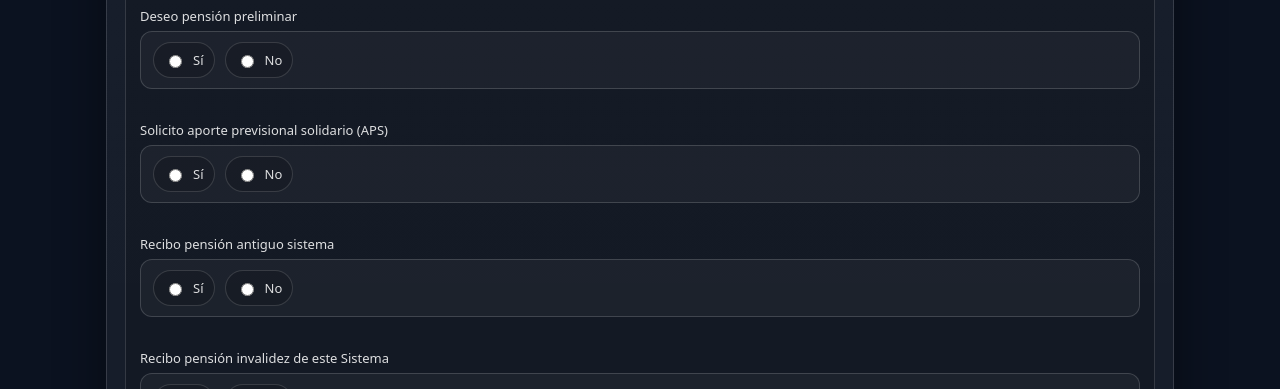
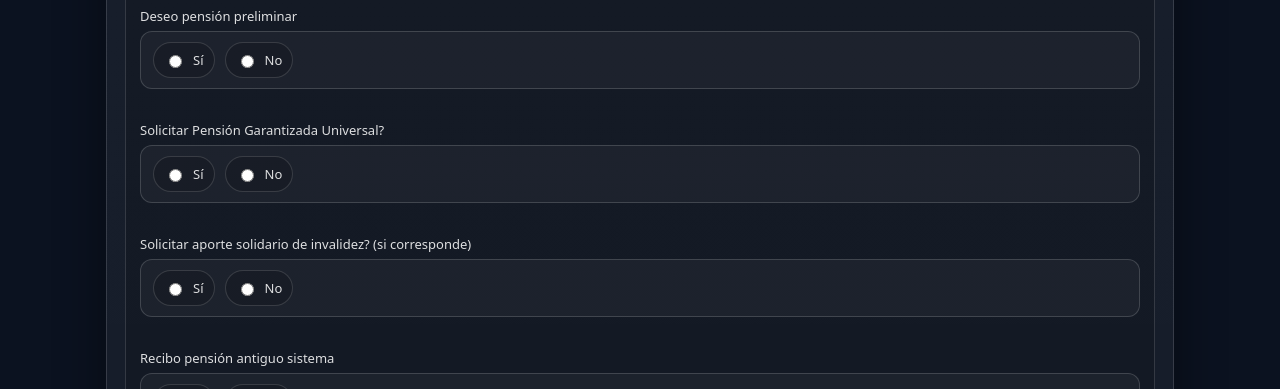
Before and after one commit to emosturi/hablemosapp, a plain HTML site: page index.html in a window 1280 px wide. Shown: the part 1493-1882 px from the top of the page. Drawn offline with Linux system fonts and the light colour scheme.

Commit message:
agregué y borré campos del formulario

```diff
--- a/index.html
+++ b/index.html
@@ -647,7 +647,8 @@
 
       const antecedentesItems = [
         { key: "deseoPensionPreliminar", label: "Deseo pensión preliminar" },
-        { key: "solicitoAps", label: "Solicito aporte previsional solidario (APS)" },
+        { key: "solicitarPgu", label: "Solicitar Pensión Garantizada Universal?" },
+        { key: "solicitarAporteSolidarioInvalidez", label: "Solicitar aporte solidario de invalidez? (si corresponde)" },
         { key: "reciboPensionAntiguoSistema", label: "Recibo pensión antiguo sistema" },
         { key: "reciboPensionInvalidezEsteSistema", label: "Recibo pensión invalidez de este Sistema" },
         { key: "ajustePensionMinima", label: "Deseo que mi pensión se ajuste a la pensión mínima" },
```
